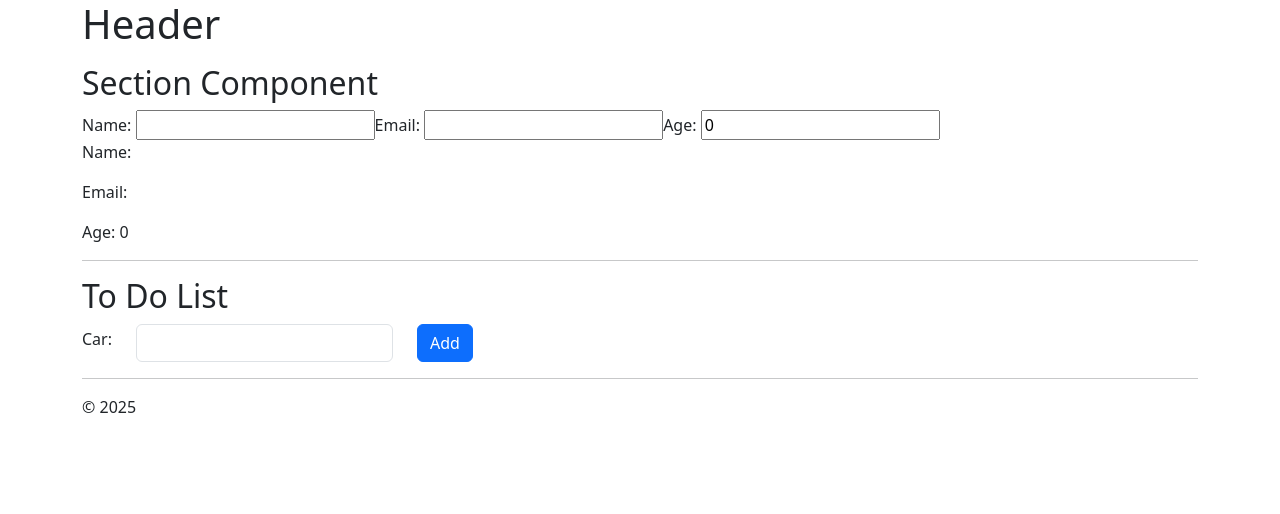
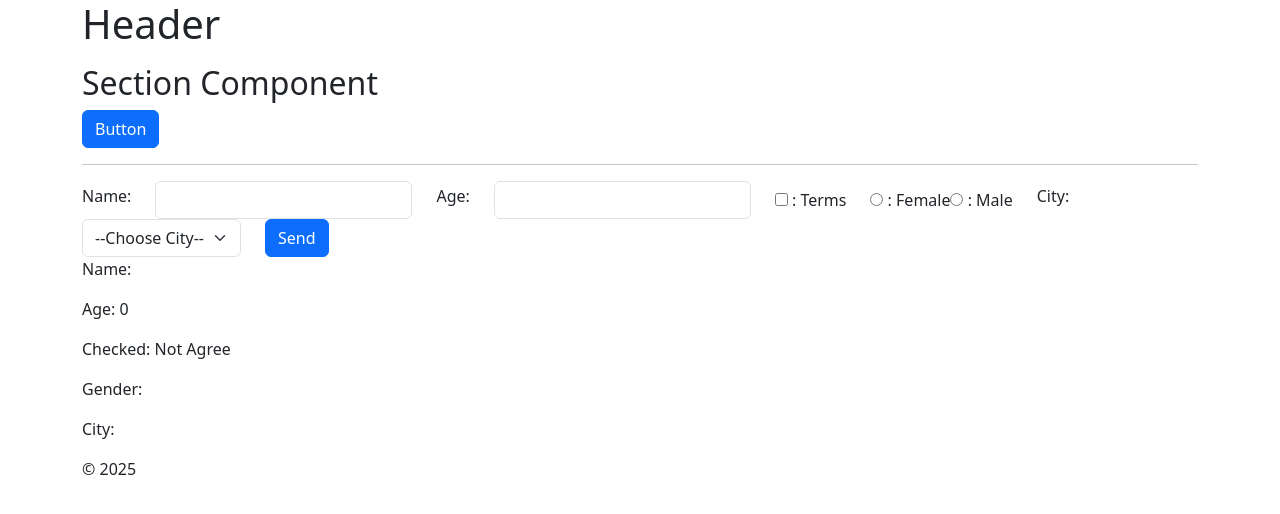
Before and after one commit to avimalhotra/reactapp, a React (Vite) app: page / in a window 1280 px wide. Shown: the top 514 px of the page. Built offline with nearby package versions, Linux system fonts and the light colour scheme.

Commit message:
React Forms & Events

```diff
--- a/src/Section.jsx
+++ b/src/Section.jsx
@@ -1,68 +1,68 @@
-import { use, useState } from "react";
+import { useState } from "react";
 
 function Section() {
 
-  // const [user,setUser]=useState({name:"", email:'', age:0, terms:false});
-  const [user,setUser]=useState({name:"", email:'', age:0});
+  function sayHi(user){ console.log(`hi ${user}`)}
 
-  const [cars,setCars]=useState([]);
+  const [name,setName]=useState("");
+  const [age,setAge]=useState(0);
+  const [check,setCheck]=useState(false);
+  const [gender,setGender]=useState("");
+  const [city,setCity]=useState("");
 
+  // function changeName(e){ setName(e.target.value) }
+  // function changeAge(e){ setAge(e.target.value) }
 
-  function changeUser(e){
-
-      const key= e.target.name;
-      const value= e.target.value;
-      // const check= e.target.checked;
-
-    setUser({...user, [key]:value});
-
-    // if(e.target.name=="terms"){
-    //   setUser({...user, [key]:check});
-    // }
-    // else{
-    //   setUser({...user, [key]:value});
-    // }
-
+  function sendForm(e){
+    e.preventDefault();
+    console.log( e.target.name.value, e.target.age.value, e.target.terms.checked, e.target.gender.value, e.target.city.value  );
   }
 
-  function updateCars(e){
-    e.preventDefault();
-    setCars([...cars,e.target.query.value ]);
-  }
-
-  function deleteCar(e){
-    setCars(cars.filter(i=>i!=e.target.title));
-  }
-
+  // function showVal(e){ console.log(e.target.value)}
 
   return (
      <section className="my-3">
       <h2>Section Component</h2>
 
+        {/* <input type="range" min={0} max={100} onChange={showVal} /> */}
 
-      <label>Name: <input type="text" name="name" value={user.name} onChange={changeUser} /></label>
-      <label>Email: <input type="email" name="email" value={user.email} onChange={changeUser} /></label>
-      <label>Age: <input type="number" name="age" value={user.age} onChange={changeUser} /></label>
-      <p>Name: {user.name}</p>
-      <p> Email: {user.email}</p>
-      <p> Age: {user.age}</p>
-      {/* <p> Terms: {user.terms}  </p> */}
+      {/* <button className="btn btn-primary" onClick={sayHi}>Button</button> */}
+      <button className="btn btn-primary" onClick={()=>sayHi('avi')}>Button</button>
 
-    <hr />
+      <hr />
 
-    <h2>To Do List</h2>
-    <form className="row align-items-center" onSubmit={updateCars}>
-      <div className="col-auto"><label htmlFor="car" className="form-label">Car:</label></div>
-      <div className="col-auto"><input type="text" id="car" name="query" required className="form-control" /></div>
-      <div className="col-auto"><button className="btn btn-primary">Add</button></div>
+    <form className="row align-items-center" onSubmit={sendForm}>
+      <div className="col-auto"><label htmlFor="name" className="form-label">Name:</label></div>
+      {/* <div className="col-auto"><input type="text" name="name" id="name" value={name} onChange={changeName} required className="form-control" /></div> */}
+      <div className="col-auto"><input type="text" name="name" id="name" value={name} onChange={(e)=>setName(e.target.value)} required className="form-control" /></div>
+      <div className="col-auto"><label htmlFor="age" className="form-label">Age:</label></div>
+      {/* <div className="col-auto"><input type="number"id="age" name="age" onChange={changeAge}  required className="form-control" /></div> */}
+      <div className="col-auto"><input type="number"id="age" name="age" onChange={(e)=>setAge(e.target.value)}  required className="form-control" /></div>
+      <div className="col-auto"> <label><input name="terms" checked={check} onChange={e=>setCheck(e.target.checked)} type="checkbox" /> : Terms</label> </div>
+      <div className="col-auto">
+        <label><input type="radio" name="gender" value="Female" checked={gender==="Female"} onChange={e=>setGender(e.target.value)} /> : Female</label>
+        <label><input type="radio" name="gender" value="Male" checked={gender==="Male"} onChange={e=>setGender(e.target.value)} /> : Male</label>
+        </div>
+
+      <div className="col-auto"><label htmlFor="city" className="form-label">City:</label></div>
+      <div className="col-auto">
+        <select id="city" className="form-select" name="city" onChange={e=>setCity(e.target.value)}>
+          <option disabled selected value="" >--Choose City--</option>
+          <option>New Delhi</option>
+          <option>Chennai</option>
+          </select>
+        </div>
+
+
+      <div className="col-auto"><button className="btn btn-primary">Send</button></div>
     </form>
 
-    <ol className="my-3">
-      { cars.map((elem,ind)=>(
-        <li className="my-3" key={ind}>{elem} <button title={elem} onClick={deleteCar} className="btn btn-danger btn-sm float-end">delete</button> </li>
-      )) }
-    </ol>
-    <hr />
+    <p>Name: {name}</p>
+    <p>Age: {age}</p>
+    {/* <p>Checked: {check.toString()} </p> */}
+    <p>Checked: { (check) ? "Agree" : "Not Agree" } </p>
+    <p>Gender: {gender}</p>
+    <p>City: {city}</p>
 
      </section>
 
```
